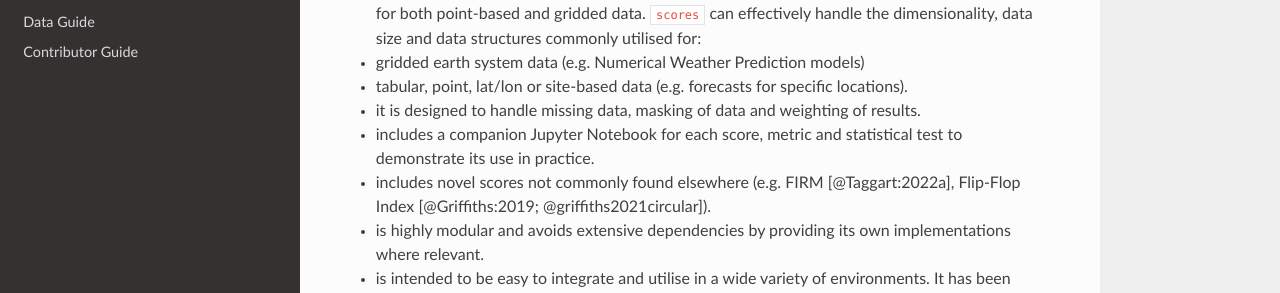
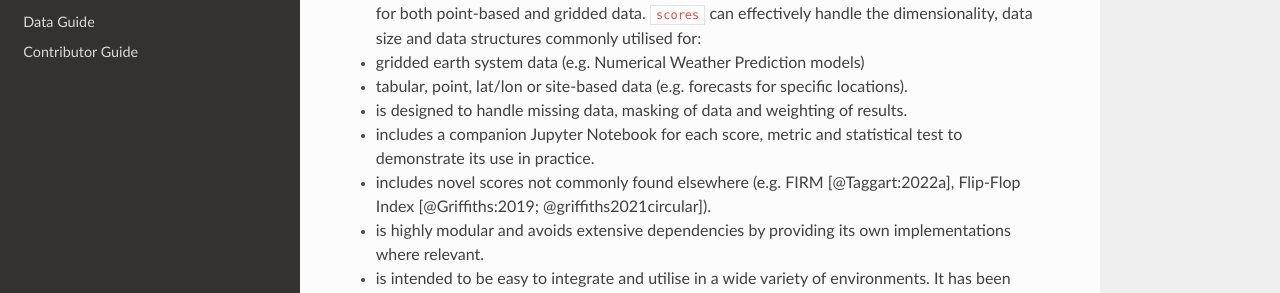
Before and after one commit to nci/scores, an MkDocs documentation site: the page built from docs/paper.md, in a window 1280 px wide and 900 px high, scrolled down 819 px. Shown: the part 157-450 px from the top of the window. Built offline with MkDocs 1.6.1, drawn with Linux system fonts in a browser that asks for light colours; nearby versions of some CDN libraries.

Commit message:
fixed typo
Signed-off-by: Steph-Chong <168800785+Steph-Chong@users.noreply.github.com>

```diff
--- a/docs/paper.md
+++ b/docs/paper.md
@@ -45,7 +45,7 @@ In order to meet the needs of researchers, `scores`:
 - is designed to work with n-dimensional data (e.g., geospatial, vertical and temporal dimensions) for both point-based and gridded data. `scores` can effectively handle the dimensionality, data size and data structures commonly utilised for:
   - gridded earth system data (e.g. Numerical Weather Prediction models)
   - tabular, point, lat/lon or site-based data (e.g. forecasts for specific locations).
-- it is designed to handle missing data, masking of data and weighting of results.
+- is designed to handle missing data, masking of data and weighting of results.
 - includes a companion Jupyter Notebook for each score, metric and statistical test to demonstrate its use in practice.
 - includes novel scores not commonly found elsewhere (e.g. FIRM [@Taggart:2022a], Flip-Flop Index [@Griffiths:2019; @griffiths2021circular]).
 - is highly modular and avoids extensive dependencies by providing its own implementations where relevant.
```
